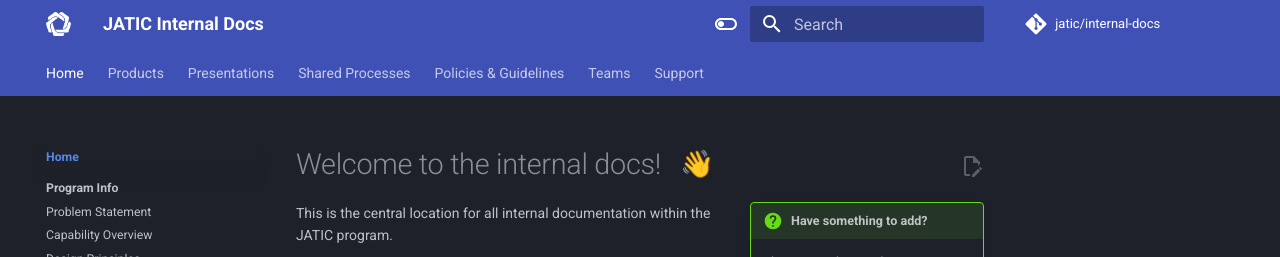
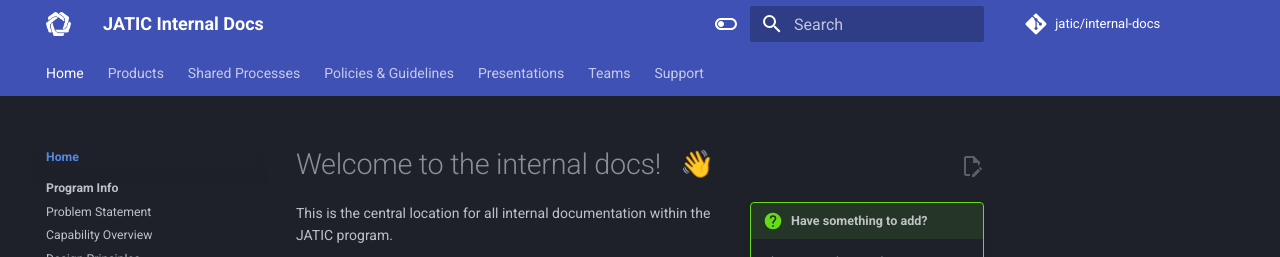
Before and after one commit to zheng0xd/JATIC-internal-docs, an MkDocs documentation site: the page built from docs/index.md, in a window 1280 px wide. Shown: the top 257 px of the page. Built offline with MkDocs 1.6.1 and Material for MkDocs 9.7.7, drawn with Linux system fonts in a browser that asks for light colours; emoji names are drawn with the system emoji font; some of the changed lines change nothing that is shown.

Commit message:
reorder nav

```diff
--- a/mkdocs.yml
+++ b/mkdocs.yml
@@ -120,11 +120,6 @@ nav:
     - NRTK: products/nrtk.md
     - RAVEN: products/raven.md
     - XAITK: products/xaitk.md
-  - Presentations:
-    - presentations/index.md
-    - Powerpoints:
-      - Program Overview (Distro C): presentations/powerpoints/overview-distro-c.md
-      - Program Overview (Distro A): presentations/powerpoints/overview-distro-a.md
   - Shared Processes:
     - process/index.md
     - Agile Methodology:
@@ -158,6 +153,11 @@ nav:
         - Data Rights & Licensing Policy: policy/product/data-rights-licensing.md
         - Product Naming Guidelines: policy/product/naming.md
         - Public Release Guidelines: policy/product/public-release.md
+  - Presentations:
+    - presentations/index.md
+    - Powerpoints:
+      - Program Overview (Distro C): presentations/powerpoints/overview-distro-c.md
+      - Program Overview (Distro A): presentations/powerpoints/overview-distro-a.md
   - Teams:
     - teams/index.md
     - ARiA: teams/aria.md
```
